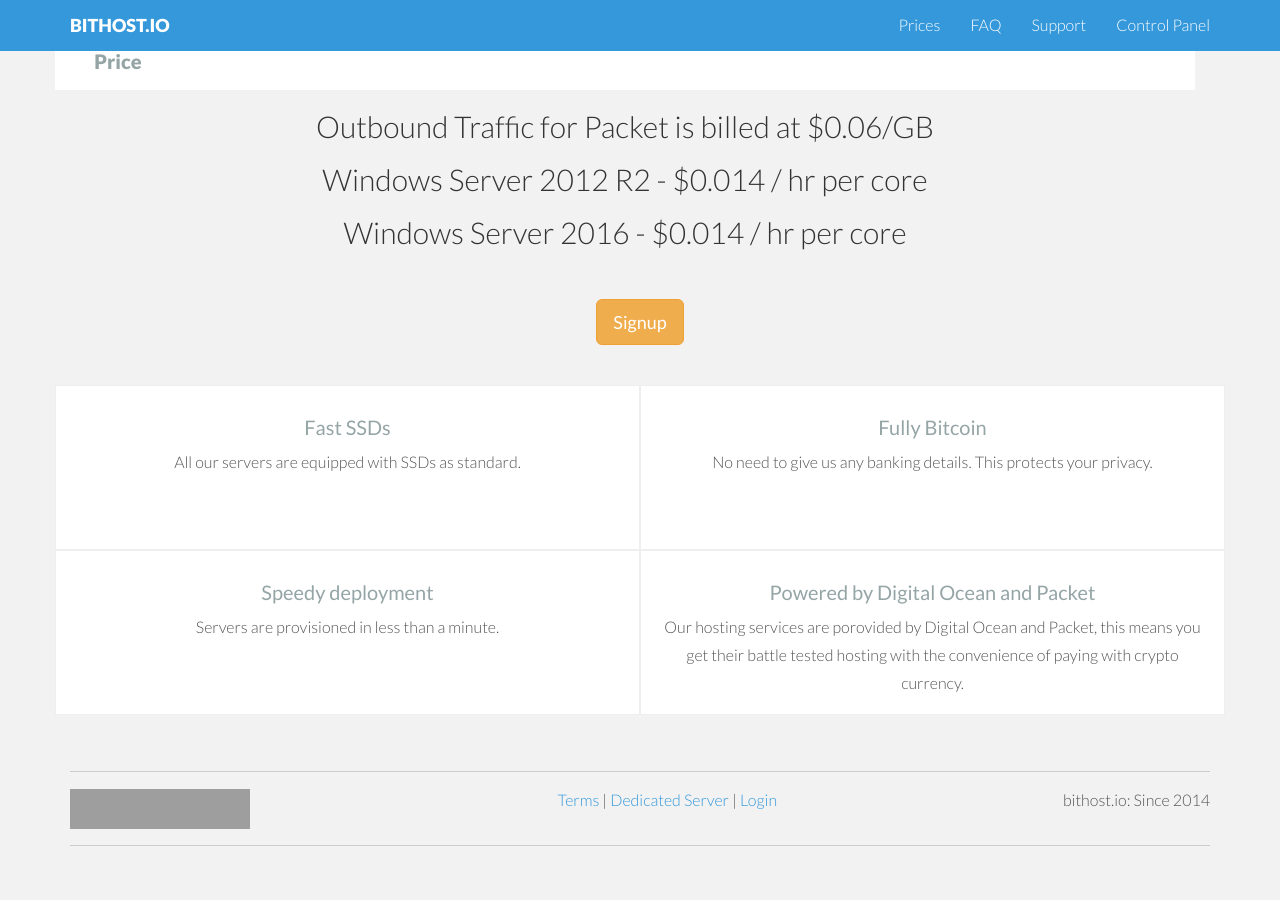
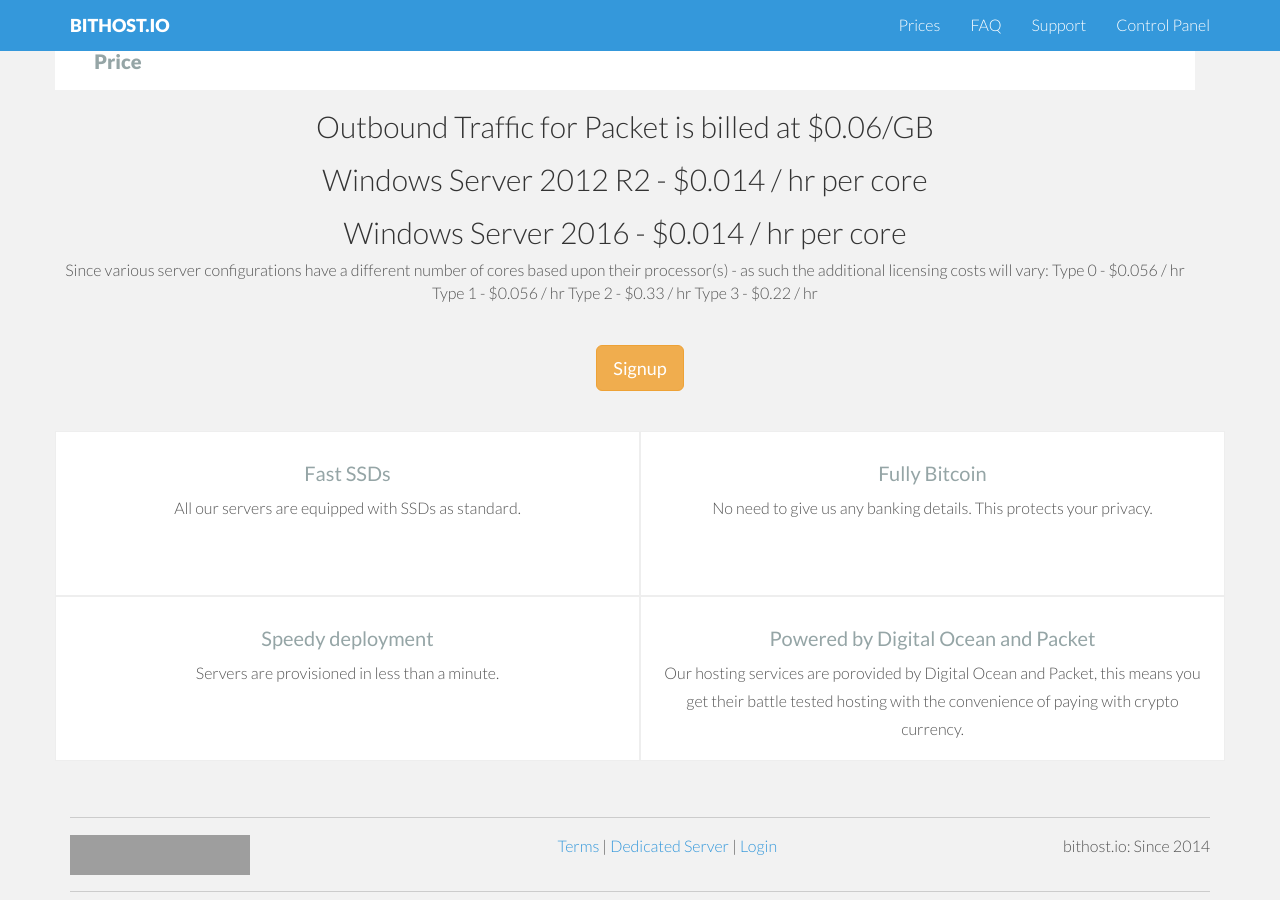
Before and after one commit to bithostio/www.bithost.io, a Jekyll site: the page built from index.html, in a window 1280 px wide and 900 px high, scrolled down 1702 px. Built offline with Jekyll 4.4.1, drawn with Linux system fonts in a browser that asks for light colours; nearby versions of some CDN libraries; Markdown is read by kramdown in place of the engine named in the settings; before the commit the page ends 2565 px from its top, so only the background shows below that; grey boxes are pictures that could not be loaded.

Commit message:
Update index.html

```diff
--- a/index.html
+++ b/index.html
@@ -189,6 +189,13 @@ description: Pay for remote servers using the power of Bitcoin
     <h2>Windows Server 2012 R2 - $0.014 / hr per core </h2>
     <h2>Windows Server 2016 - $0.014 / hr per core</h2>
 
+    Since various server configurations have a different number of cores based upon their processor(s) - as such the additional licensing costs will vary:
+
+Type 0 - $0.056 / hr
+Type 1 - $0.056 / hr
+Type 2 - $0.33 / hr
+Type 3 - $0.22 / hr
+
   </div>
 
   <div class="row mt centered">
```
